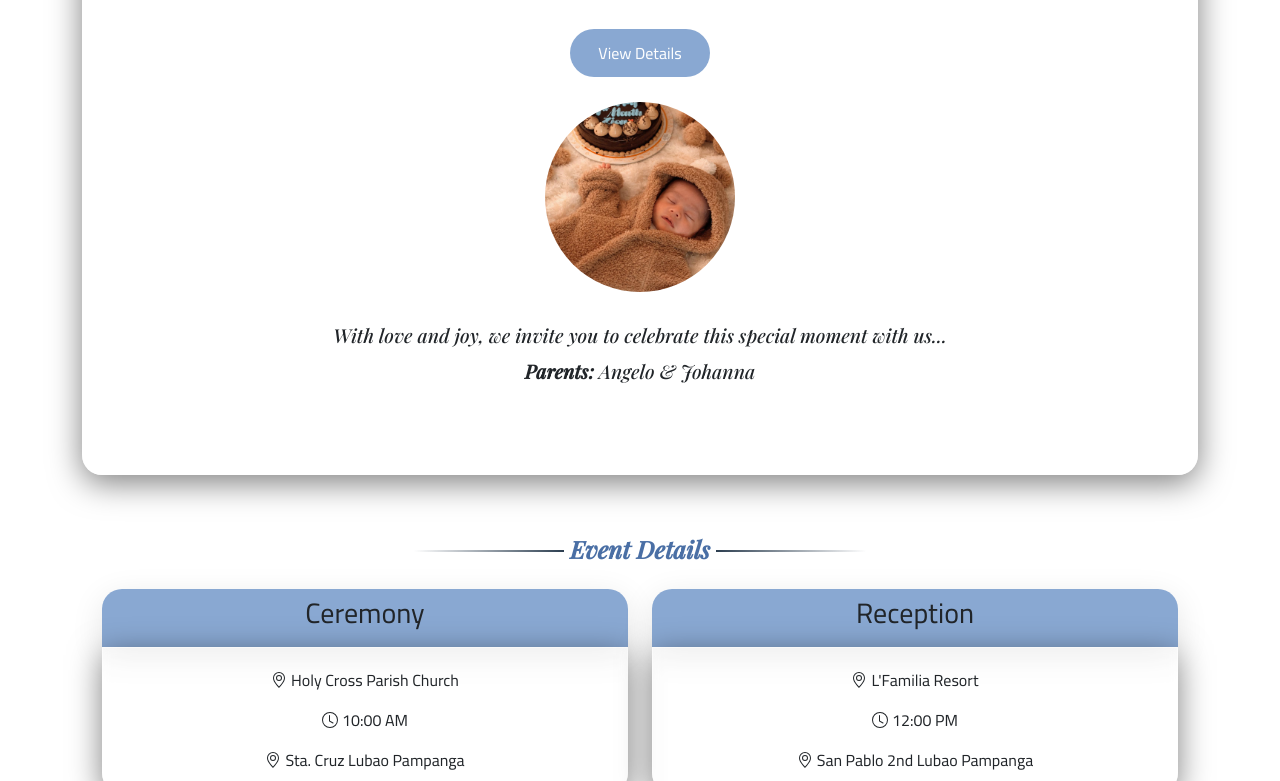
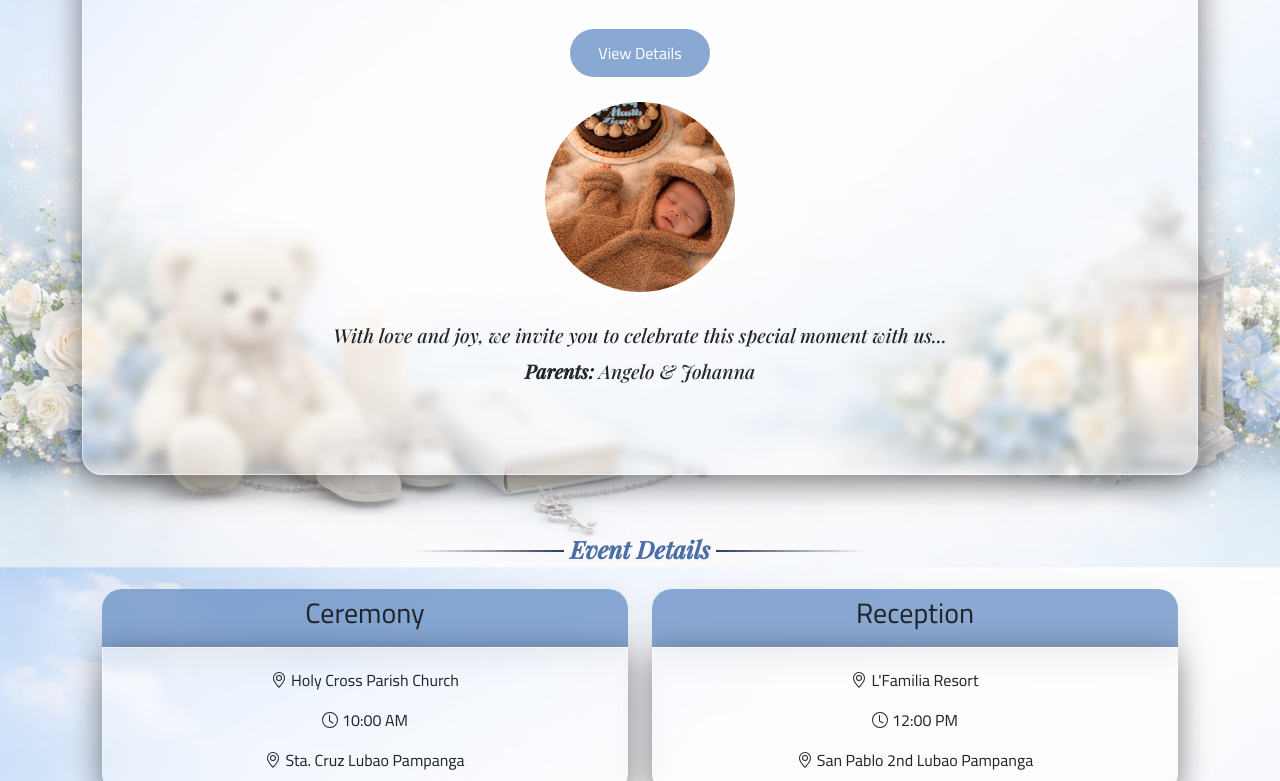
Before and after one commit to gelolee/zion-invitation, a plain HTML site: page index.html in a window 1280 px wide. Shown: the part 286-1067 px from the top of the page. Drawn offline with nearby package versions, Linux system fonts and the light colour scheme; the site is published under a folder, as on GitHub Pages, so addresses that start at the root find nothing.

Commit message:
bg fixed

```diff
--- a/css/style.css
+++ b/css/style.css
@@ -20,7 +20,7 @@
 
 h2 { font-family: 'PlayFairItalic1'; }
 p, h3{ font-family: 'Cairo-regular'; }
-body { font-family: 'Cairo-regular'; background: url(/img/desktop-bg.png); background-repeat: no-repeat; background-size: cover; background-attachment: fixed; background-position: center center; }
+body { font-family: 'Cairo-regular'; background: url('../img/desktop-bg.png'); background-repeat: no-repeat; background-size: cover; background-attachment: fixed; background-position: center center; }
 #map { height: 480px; width: 100%; }
 #map .pin-text { width: max-content; background: rgba(42, 129, 203, 0.9); padding: 2px; font-size: .6rem; font-family: 'Cairo-regular'; }
 
```
